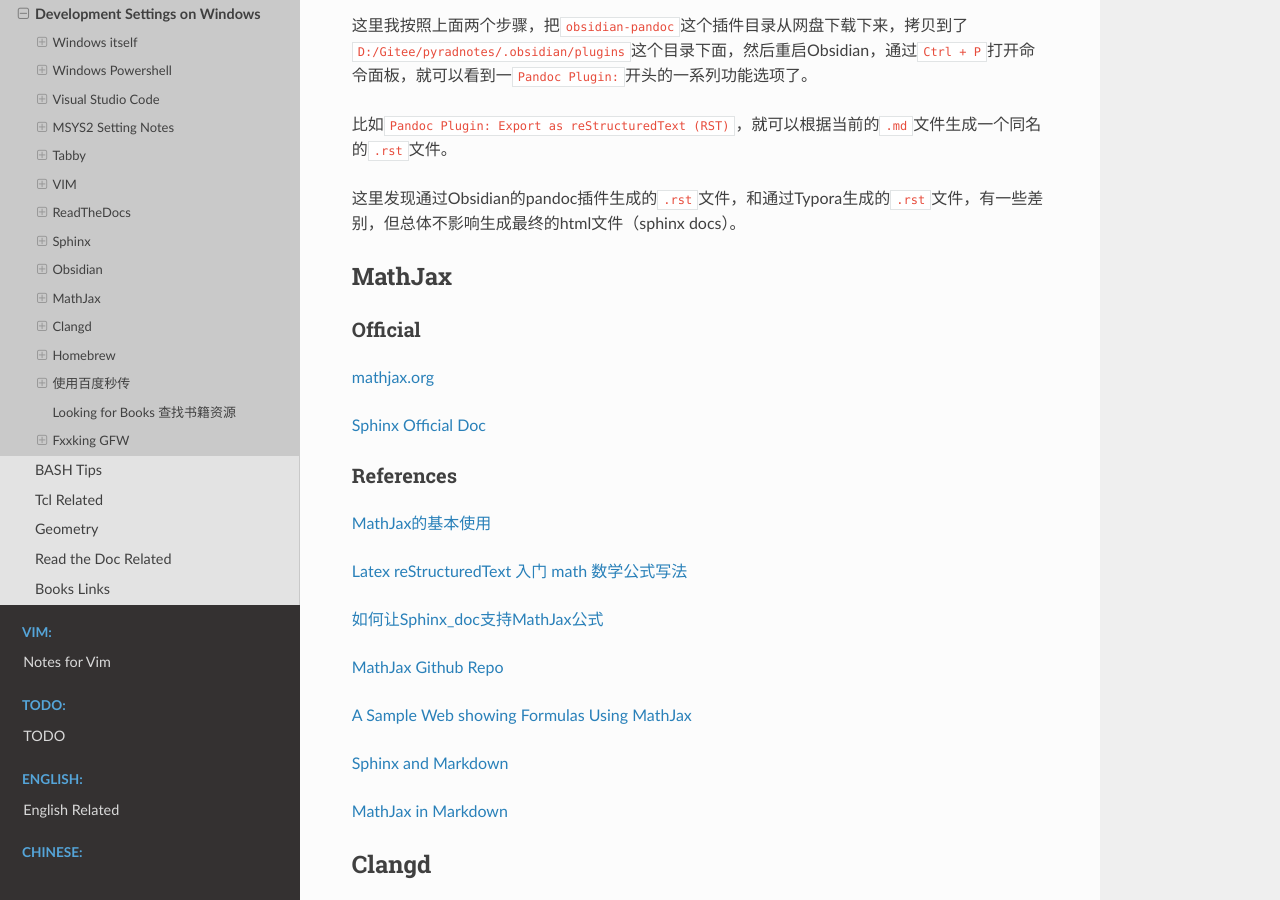
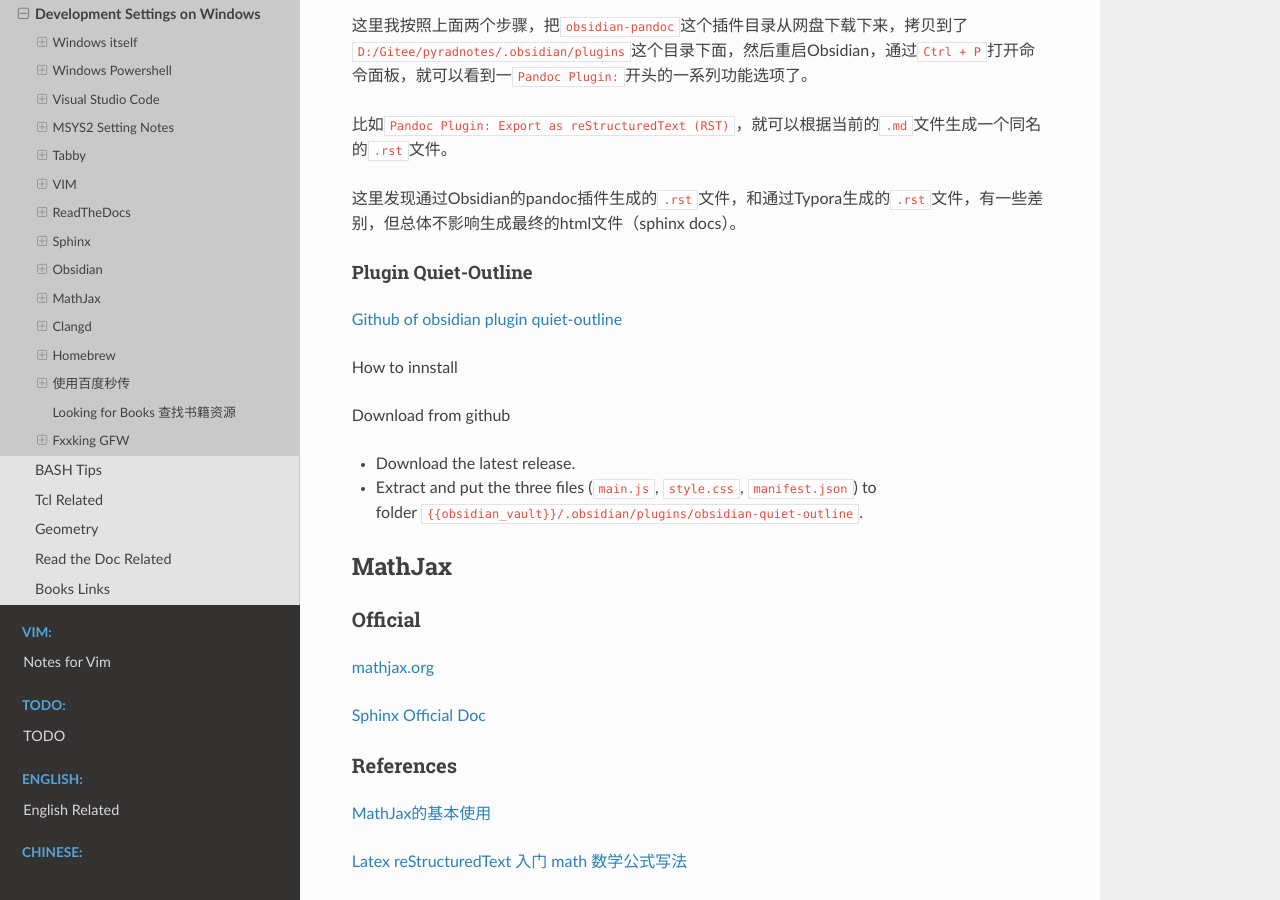
Before and after one commit to Pyrad/pyradnotes, a Sphinx documentation site: the page built from source/Notes/WinDevEnvSetup.md, in a window 1280 px wide and 900 px high, scrolled down 24676 px. Built offline with Sphinx 7.4.7 and the Read the Docs theme 2.0.0, drawn with Linux system fonts in a browser that asks for light colours.

Commit message:
SOFTWARE Obsidian plugin quiet-outline
The quiet-outline plugin for obsidian, and its github link.

```diff
--- a/source/Notes/WinDevEnvSetup.md
+++ b/source/Notes/WinDevEnvSetup.md
@@ -1337,8 +1337,16 @@
 这里发现通过Obsidian的pandoc插件生成的`.rst`文件，和通过Typora生成的`.rst`文件，有一些差别，但总体不影响生成最终的html文件（sphinx docs）。
 
 
-
-
+#### Plugin Quiet-Outline
+
+[Github of obsidian plugin quiet-outline](https://github.com/guopenghui/obsidian-quiet-outline)
+
+How to innstall
+
+Download from github
+
+-   Download the latest release.
+-   Extract and put the three files (`main.js`, `style.css`, `manifest.json`) to folder `{{obsidian_vault}}/.obsidian/plugins/obsidian-quiet-outline`.
 
 
 
```
